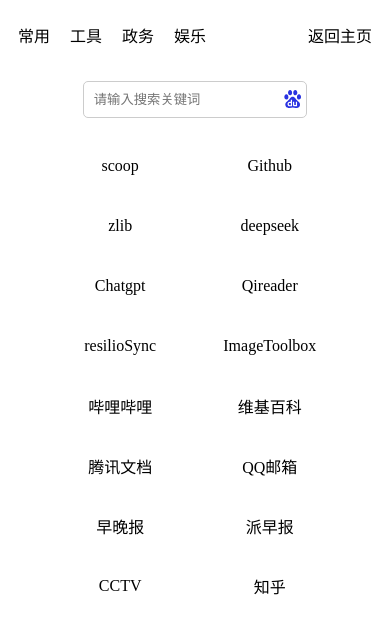
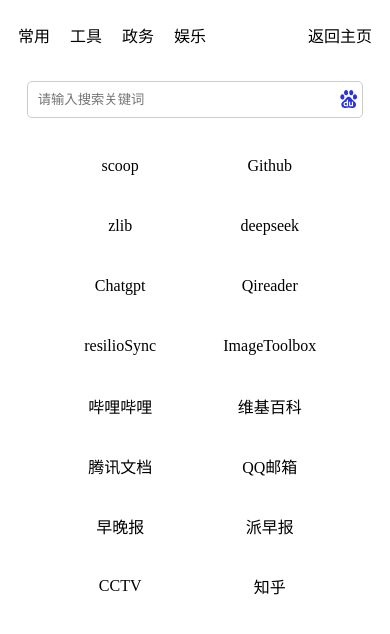
Before and after one commit to pinkmason/pinkmason.github.io, a plain HTML site: page nav.html in a window 390 px wide. Drawn offline with Linux system fonts and the light colour scheme.

Commit message:
适配移动设备

```diff
--- a/css/nav.css
+++ b/css/nav.css
@@ -50,6 +50,13 @@
     position: relative;
 }
 
+@media (max-width: 1000px) {
+    .search-container {
+        width: 90%;
+        /* 对小屏幕设备进行调整，min对大屏幕进行调整 */
+    }
+}
+
 .search-input {
     width: 100%;
     padding: 10px;
@@ -77,7 +84,7 @@
     right: 0;
     top: 0;
     height: 100%;
-    width: auto;
+    /* width: auto; */
     border: none;
     border-radius: 0 5px 5px 0;
     padding: 0px 0px;
```
